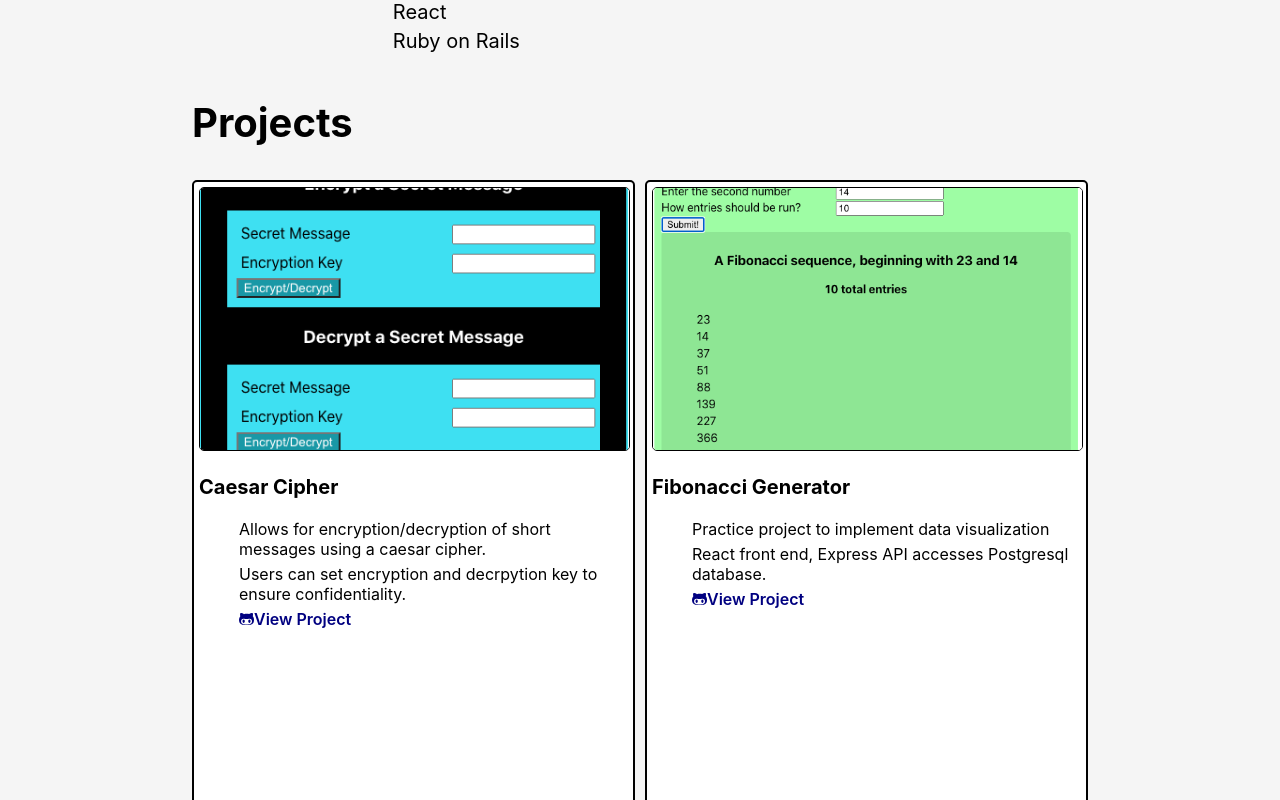
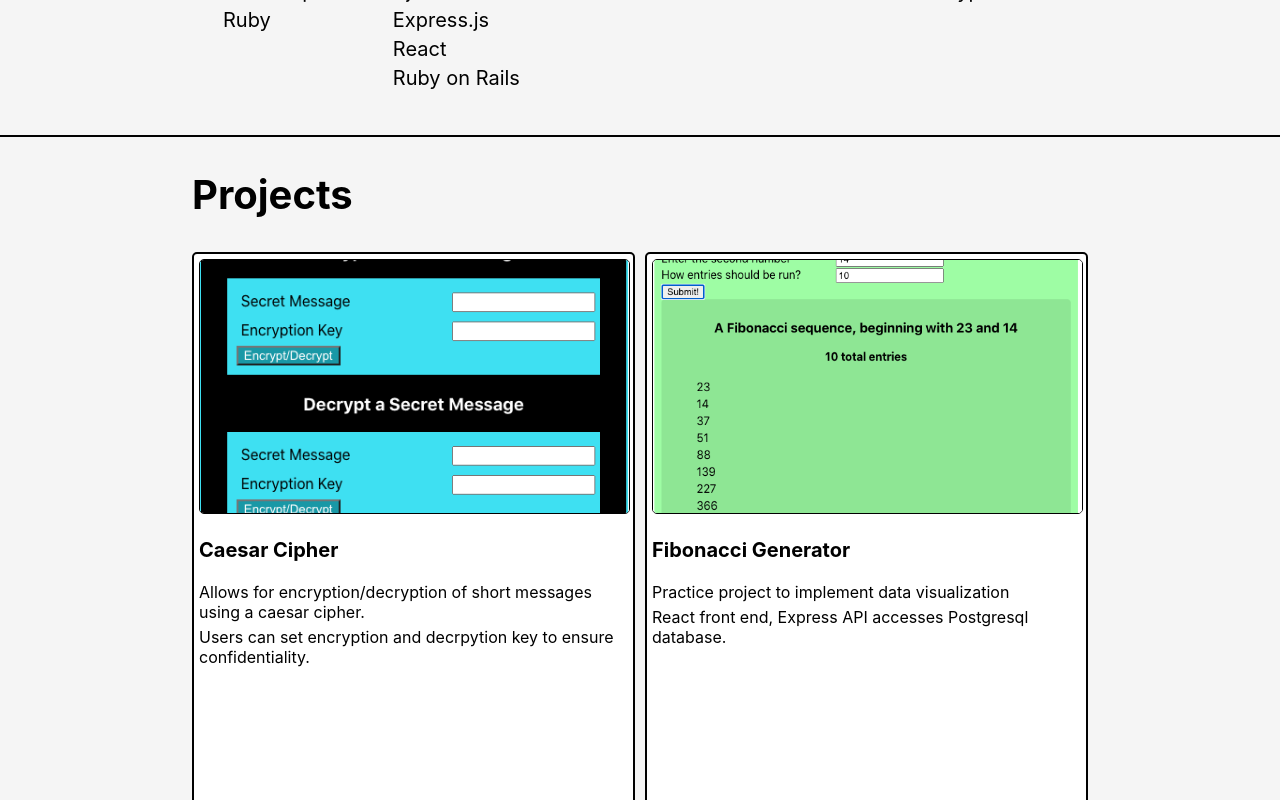
Before and after one commit to CD-Mackay/CD-Mackay.github.io, a React (Create React App) app: page / in a window 1280 px wide. Shown: the part 1360-2160 px from the top of the page. Built offline with nearby package versions, Linux system fonts and the light colour scheme.

Commit message:
add seperator

```diff
--- a/src/App.js
+++ b/src/App.js
@@ -4,6 +4,7 @@ import Introduction from './Components/Introduction';
 import About from './Components/About';
 import Skills from './Components/Skills';
 import Projects from './Components/Projects';
+import Separator from './Components/Separator';
 import './App.css';
 
 
@@ -19,9 +20,13 @@ function App() {
     <div className="App">
       <Header />
       <Introduction />
+      <Separator />
       <About />
+      <Separator />
       <Skills />
+      <Separator />
       <Projects />
+      <Separator />
       <Footer />
     </div>
   );
--- a/src/Components/ProjectSquare.jsx
+++ b/src/Components/ProjectSquare.jsx
@@ -1,5 +1,6 @@
 import React from 'react';
 import { FontAwesomeIcon } from '@fortawesome/react-fontawesome';
+import './styles.scss';
 
 
 export default function ProjectSquare(props) {
@@ -7,16 +8,14 @@ export default function ProjectSquare(props) {
     <div class="project-square">
           <img src={props.image} class="project-image" alt="project-screen" />
           <h3>{props.title}</h3>
-          <ul>
+          <ul className="project-list">
             <li>{props.description}</li>
             {props.stack}
-            <li>
-              <a href="https://github.com/alan-mak/HelpMeHelpYou">
+          </ul>
+          <a className="git-link" href="https://github.com/alan-mak/HelpMeHelpYou">
               <FontAwesomeIcon icon={["fab", "github-alt"]} />
               View Project
               </a>
-            </li>
-          </ul>
         </div>
   )
 }
--- /dev/null
+++ b/src/Components/Separator.jsx
@@ -0,0 +1,7 @@
+import React from 'react';
+
+export default function Separator() {
+  return (
+    <div className="seperator"></div>
+  )
+}
--- a/src/Components/styles.scss
+++ b/src/Components/styles.scss
@@ -63,7 +63,14 @@ html {
 body {
   margin: 0px;
   //background-image: url("images/asfalt-light.png");
+}
 
+.git-link {
+  position: absolute;
+  bottom: 0;
+  left: 0;
+  margin-bottom: 5px;
+  margin-left: 5px;
 }
 
 #intro-div {
@@ -124,6 +131,10 @@ li {
   background-color: rgba(0,0,0,0.1);
 }
 
+.project-list {
+  padding-left: 0;
+}
+
 
 
 .seperator {
@@ -158,6 +169,7 @@ footer {
   padding: 5px;
   background-color: white;
   border-radius: 5px;
+  position: relative;
 }
 
 .project-square:hover {
```
